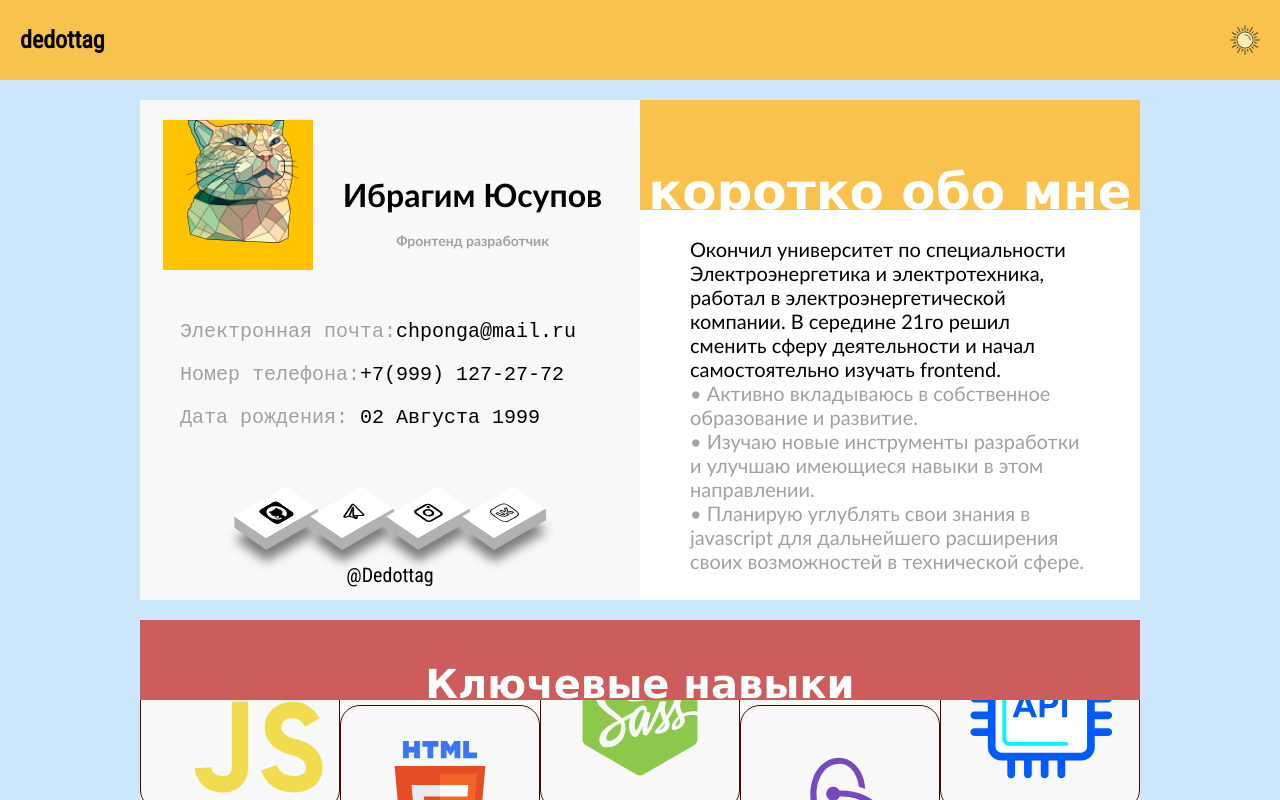
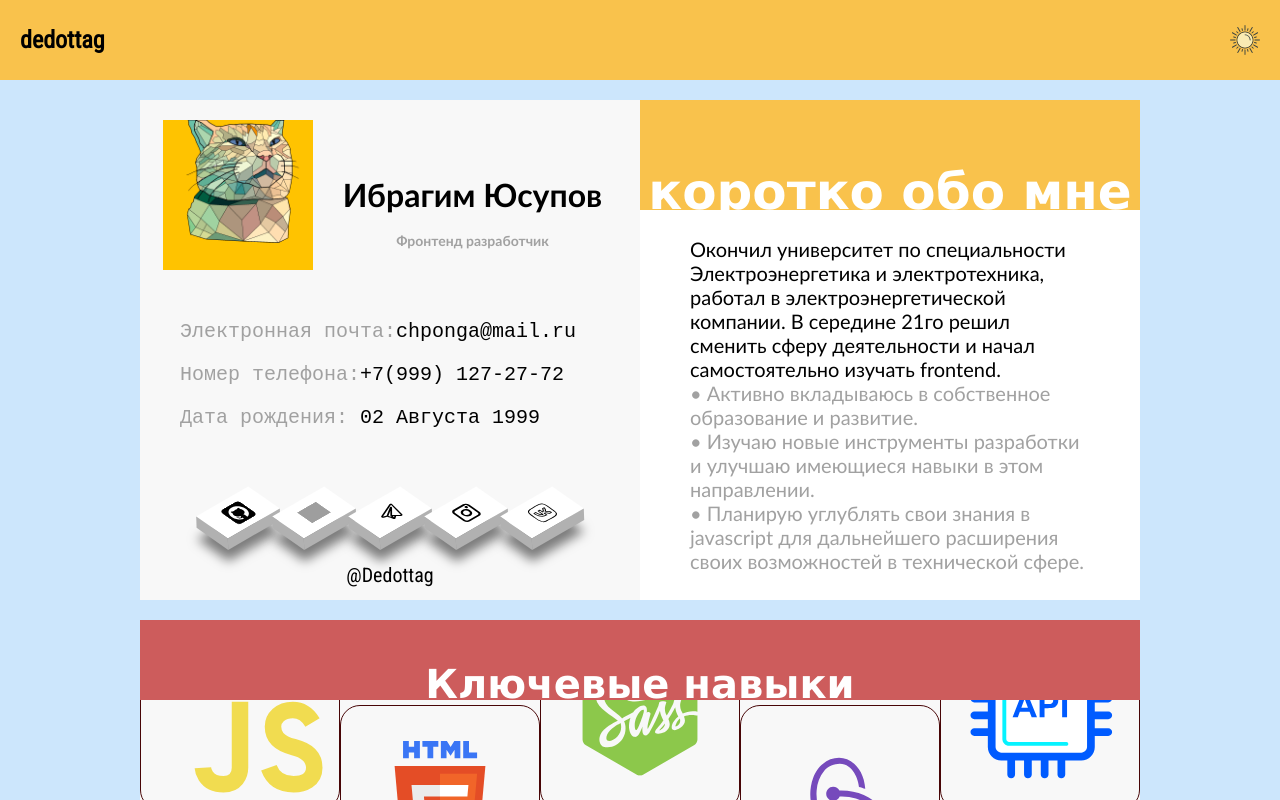
Before and after one commit to dedottag/dedottag, a React (Create React App) app: page / in a window 1280 px wide. Shown: the top 800 px of the page. Built offline with nearby package versions, Linux system fonts and the light colour scheme; grey boxes are pictures that could not be loaded.

Commit message:
crate whatsapp link

```diff
--- a/src/components/IconsList/IconsList.jsx
+++ b/src/components/IconsList/IconsList.jsx
@@ -3,6 +3,9 @@ import VkIcon from "./icons/icon.svg";
 import InstagramIcon from "./icons/instagram.svg";
 import TelegramIcon from "./icons/telegram.svg";
 import GithubIcon from "./icons/gihub.svg";
+import WhatsAppIcon from "./icons/whatsapp.png";
+
+console.log(window.innerWidth);
 
 const IkonsList = ({ dark }) => {
   return (
@@ -15,6 +18,16 @@ const IkonsList = ({ dark }) => {
         >
           <img src={GithubIcon} alt="gitHub" />
           {/* <span> - Github</span> */}
+        </a>
+      </li>
+      <li>
+        <a
+          className={dark ? "a-dark" : ""}
+          href="https://wa.me/79679481068"
+          target="blank"
+        >
+          <img style={{ width: "22px" }} src={WhatsAppIcon} alt="whatsApp" />
+          {/* <span> - WhatsApp</span> */}
         </a>
       </li>
       <li>
@@ -37,6 +50,7 @@ const IkonsList = ({ dark }) => {
           {/* <span> - Instagram</span> */}
         </a>
       </li>
+      {window.innerWidth > 390 && (
         <li>
           <a
             className={dark ? "a-dark" : ""}
@@ -47,6 +61,7 @@ const IkonsList = ({ dark }) => {
             {/* <span> - VK</span> */}
           </a>
         </li>
+      )}
     </ul>
   );
 };
--- a/src/components/IconsList/icons-list.scss
+++ b/src/components/IconsList/icons-list.scss
@@ -101,32 +101,42 @@ ul li:hover:nth-child(1) a:after {
 }
 
 ul li:hover:nth-child(2) a {
+  background: #28d146;
+}
+ul li:hover:nth-child(2) a:before {
+  background: #1c852f;
+}
+ul li:hover:nth-child(2) a:after {
+  background: #5ffc7b;
+}
+
+ul li:hover:nth-child(3) a {
   background: #27a7e7;
 }
-ul li:hover:nth-child(2) a:before {
+ul li:hover:nth-child(3) a:before {
   background: #097aa5;
 }
-ul li:hover:nth-child(2) a:after {
+ul li:hover:nth-child(3) a:after {
   background: #53b9e0;
 }
 
-ul li:hover:nth-child(4) a {
+ul li:hover:nth-child(5) a {
   background: #0077ff;
 }
-ul li:hover:nth-child(4) a:before {
+ul li:hover:nth-child(5) a:before {
   background: #0044ff;
 }
-ul li:hover:nth-child(4) a:after {
+ul li:hover:nth-child(5) a:after {
   background: #1e90ff;
 }
 
-ul li:hover:nth-child(3) a {
+ul li:hover:nth-child(4) a {
   background: #e4405f;
 }
-ul li:hover:nth-child(3) a:before {
+ul li:hover:nth-child(4) a:before {
   background: #d81c3f;
 }
-ul li:hover:nth-child(3) a:after {
+ul li:hover:nth-child(4) a:after {
   background: #e46880;
 }
 
--- a/src/components/MainPage/MainPage.jsx
+++ b/src/components/MainPage/MainPage.jsx
@@ -4,7 +4,7 @@ import IkonsList from "../IconsList/IconsList";
 
 import { useState } from "react";
 
-function copyToClickBord(text) {
+export function copyToClickBord(text) {
   const copy = document.querySelector(".mail-copy-container");
   copy.style.display = "table";
   if (text.target.textContent === "chponga@mail.ru") {
@@ -58,11 +58,7 @@ const MainPage = ({ dark }) => {
             </li>
             <li className="my-data">
               <span>Номер телефона:</span>
-              <span
-                className="copy-span"
-                style={{ backgroundColor: "#ffe2b7;" }}
-                onClick={(e) => copyToClickBord(e)}
-              >
+              <span className="copy-span" onClick={(e) => copyToClickBord(e)}>
                 +7(999) 127-27-72
               </span>
             </li>
```
Lines whose indentation alone changed are shown as unchanged.
